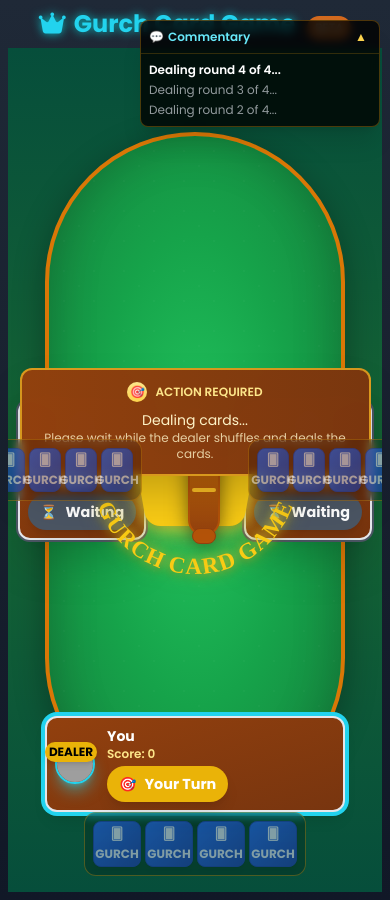
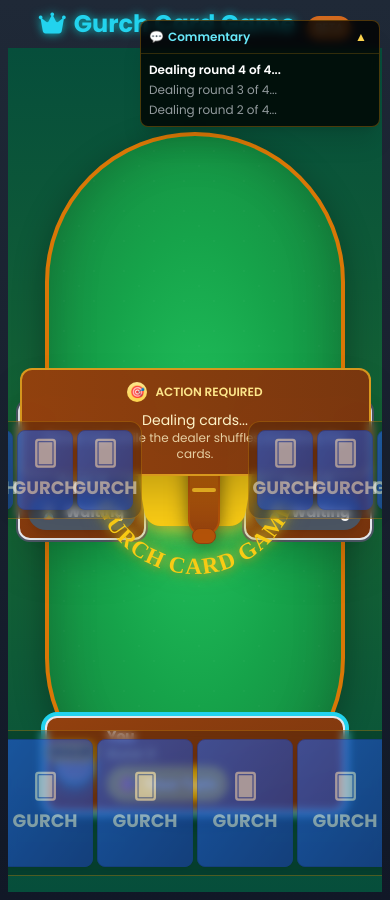
Before and after one commit to peka01/gurch, a React (Vite) app: page / in a window 390 px wide. Both pictures are taken after a click on the button "Start Game". Built offline with nearby package versions, Linux system fonts and the light colour scheme; grey boxes are pictures that could not be loaded.

Commit message:
Enhance CardComponent in Card.tsx to support human player styling and improve card sizing logic. Update GameBoard.tsx to pass humanPlayer prop for better visual representation of human player's cards. Adjust text sizes and layout for improved clarity and responsiveness.

```diff
--- a/src/components/Card.tsx
+++ b/src/components/Card.tsx
@@ -9,15 +9,18 @@ interface CardProps {
   onClick?: () => void;
   small?: boolean;
   faceDown?: boolean;
+  humanPlayer?: boolean;
 }
 
-const CardComponent: React.FC<CardProps> = ({ card, isSelected, onClick, small, isPlayable = true, faceDown = false }) => {
+const CardComponent: React.FC<CardProps> = ({ card, isSelected, onClick, small, isPlayable = true, faceDown = false, humanPlayer = false }) => {
   const isRed = card.suit === '♥' || card.suit === '♦';
   const colorClass = isRed ? 'text-red-500' : 'text-black';
-  // Responsive sizing: smaller on mobile, larger on desktop
+  // Responsive sizing: larger cards with properly proportioned symbols
   const sizeClass = small
-    ? 'w-8 h-11 sm:w-10 sm:h-14 text-xs sm:text-sm'
-    : 'w-12 h-18 sm:w-16 sm:h-24 text-lg sm:text-2xl';
+    ? 'w-14 h-20 sm:w-16 sm:h-24 text-sm sm:text-base'
+    : humanPlayer
+    ? 'w-20 h-26 sm:w-24 sm:h-36 text-lg sm:text-2xl' // 20% smaller than normal
+    : 'w-24 h-32 sm:w-32 sm:h-44 text-xl sm:text-3xl';
 
   // If face down, render a face-down card
   if (faceDown) {
@@ -38,14 +41,14 @@ const CardComponent: React.FC<CardProps> = ({ card, isSelected, onClick, small,
         title="Face down card"
       >
         {/* Face down pattern */}
-        <div className="text-white text-xs font-bold opacity-80">
-          <div className="text-center">🂠</div>
-          <div className="text-center text-xs mt-1">GURCH</div>
+        <div className="text-white text-lg font-bold opacity-80">
+          <div className="text-center text-2xl">🂠</div>
+          <div className="text-center text-lg mt-1">GURCH</div>
         </div>
 
         {/* Selection indicator for face down cards */}
         {isSelected && (
-          <div className="absolute -top-1 -right-1 sm:-top-2 sm:-right-2 bg-cyan-400 text-black text-xs font-bold rounded-full w-4 h-4 sm:w-6 sm:h-6 flex items-center justify-center border-2 border-white">
+          <div className="absolute -top-1 -right-1 sm:-top-2 sm:-right-2 bg-cyan-400 text-black text-base font-bold rounded-full w-6 h-6 sm:w-10 sm:h-10 flex items-center justify-center border-2 border-white">
             ✓
           </div>
         )}
@@ -63,7 +66,7 @@ const CardComponent: React.FC<CardProps> = ({ card, isSelected, onClick, small,
   const getCardValueDisplay = () => {
     if (small) return null;
     return (
-      <div className="absolute top-0 right-0 bg-gray-800 text-white text-xs px-1 rounded-bl-lg rounded-tr-lg font-bold hidden sm:block">
+      <div className="absolute top-0 right-0 bg-gray-800 text-white text-base px-1 rounded-bl-lg rounded-tr-lg font-bold hidden sm:block">
         {card.value}
       </div>
     );
@@ -73,7 +76,7 @@ const CardComponent: React.FC<CardProps> = ({ card, isSelected, onClick, small,
   const getSelectionIndicator = () => {
     if (!isSelected) return null;
     return (
-      <div className="absolute -top-1 -right-1 sm:-top-2 sm:-right-2 bg-cyan-400 text-black text-xs font-bold rounded-full w-4 h-4 sm:w-6 sm:h-6 flex items-center justify-center border-2 border-white">
+      <div className="absolute -top-1 -right-1 sm:-top-2 sm:-right-2 bg-cyan-400 text-black text-base font-bold rounded-full w-6 h-6 sm:w-10 sm:h-10 flex items-center justify-center border-2 border-white">
         ✓
       </div>
     );
@@ -97,9 +100,9 @@ const CardComponent: React.FC<CardProps> = ({ card, isSelected, onClick, small,
       {getCardValueDisplay()}
       {getSelectionIndicator()}
 
-      <div className="text-left font-bold text-xs sm:text-sm">{card.rank}</div>
-      <div className={`text-center font-bold ${small ? 'text-lg sm:text-2xl' : 'text-2xl sm:text-4xl'}`}>{card.suit}</div>
-      <div className="text-right font-bold transform rotate-180 text-xs sm:text-sm">{card.rank}</div>
+      <div className="text-left font-bold text-xl sm:text-2xl">{card.rank}</div>
+      <div className={`text-center font-bold ${small ? 'text-2xl sm:text-3xl' : humanPlayer ? 'text-3xl sm:text-4xl' : 'text-4xl sm:text-5xl'}`}>{card.suit}</div>
+      <div className="text-right font-bold transform rotate-180 text-xl sm:text-2xl">{card.rank}</div>
 
       {/* Hover effect overlay */}
       {onClick && isPlayable && (
--- a/src/components/GameBoard.tsx
+++ b/src/components/GameBoard.tsx
@@ -466,7 +466,7 @@ const GameBoard: React.FC<GameBoardProps> = ({ players: initialPlayers, onQuit }
                 const nextPlayerIndex = findNextPlayerForDecision(gameState.players, gameState.currentPlayerIndex, 'vote');
                 if (nextPlayerIndex !== -1) {
                     console.log(`[DEBUG] Current player decided, advancing to ${gameState.players[nextPlayerIndex].name}`);
-                    setGameState(prev => ({...prev, currentPlayerIndex: nextPlayerIndex}));
+                setGameState(prev => ({...prev, currentPlayerIndex: nextPlayerIndex}));
                 } else {
                     // No more players, let the all players decided logic above handle phase transition
                     console.log(`[DEBUG] No more players for vote decisions, waiting for phase transition`);
@@ -1238,10 +1238,10 @@ const GameBoard: React.FC<GameBoardProps> = ({ players: initialPlayers, onQuit }
           if (nextPlayerIndex !== -1) {
             console.log(`[DEBUG] Vote decision processed, advancing to ${newPlayers[nextPlayerIndex].name}`);
             return {...prev, players: newPlayers, currentPlayerIndex: nextPlayerIndex};
-          } else {
+              } else {
             console.log(`[DEBUG] Vote decision processed, no more players need to decide`);
             return {...prev, players: newPlayers};
-          }
+              }
       });
   }, [gameState.currentPlayerIndex, gameState.players, addCommentary, findNextPlayerForDecision]);
 
@@ -2662,7 +2662,7 @@ const GameBoard: React.FC<GameBoardProps> = ({ players: initialPlayers, onQuit }
                 />
               )}
             </div>
-          </div>
+            </div>
         );
       })}
 
@@ -2698,6 +2698,7 @@ const GameBoard: React.FC<GameBoardProps> = ({ players: initialPlayers, onQuit }
               card={card}
               isSelected={selectedCards?.some(c => c.suit === card.suit && c.rank === card.rank) || false}
               onClick={() => onCardClick(card)}
+              humanPlayer={true}
               isPlayable={
                 (gameState.gamePhase === GamePhase.GAMEPLAY && gameState.players[gameState.currentPlayerIndex].isHuman) ||
                 (gameState.gamePhase === GamePhase.FIRST_SWAP_ACTION && gameState.players[gameState.currentPlayerIndex].isHuman) ||
```
